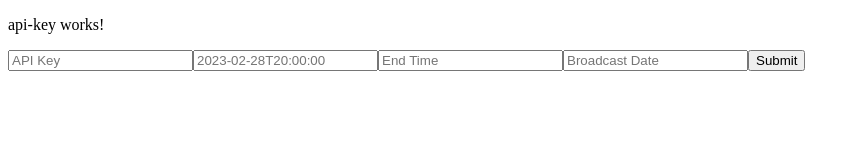
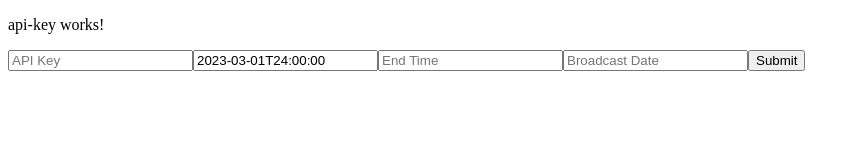
Before and after one commit to payne/tvMediaTable1, an Angular app: page /api in a window 1280 px wide. Shown: the top 160 px of the page, without its empty margins (0-860 px from the left). Built offline with nearby package versions, Linux system fonts and the light colour scheme.

Commit message:
Pre-populate with 1-March-2023 6pm Omaha time start.

```diff
--- a/src/app/api-key/api-key.component.html
+++ b/src/app/api-key/api-key.component.html
@@ -2,7 +2,7 @@
 
 <form [formGroup]="apiKeyForm" (ngSubmit)="onSubmit()">
   <input type="text" formControlName="apiKey" placeholder="API Key">
-  <input type="text" formControlName="startTime" placeholder="2023-02-28T20:00:00">
+  <input type="text" formControlName="startTime" value="2023-03-01T24:00:00">
   <input type="text" formControlName="endTime" placeholder="End Time">
   <input type="text" formControlName="broadcastDate" placeholder="Broadcast Date">
   <button type="submit">Submit</button>
--- a/src/app/api-key/api-key.component.ts
+++ b/src/app/api-key/api-key.component.ts
@@ -16,7 +16,7 @@ export class ApiKeyComponent {
 
   apiKeyForm = new FormGroup({
     apiKey: new FormControl(''),
-    startTime: new FormControl(''),
+    startTime: new FormControl('2023-03-01T24:00:00'),
     endTime: new FormControl(''),
     broadcastDate: new FormControl('')
   });
```
